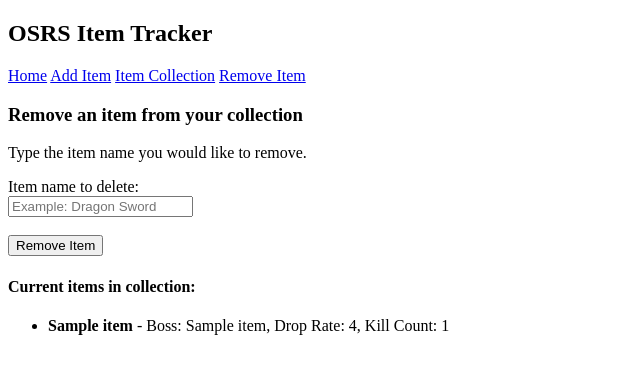
After one commit to BradleyJohnson96/PythonFlaskProject, a Flask app: template templates/removeItems.html in a window 1280 px wide. The commit adds this page. Shown: the top 374 px of the page, without its empty margins (0-640 px from the left). Run offline with Flask 3, Linux system fonts and the light colour scheme; the template is opened without the code that fills it: most values are stand-ins (such as "Sample title", 1, 10 or a date in 2020).

Commit message:
Added remove item feature

```diff
--- a/main.py
+++ b/main.py
@@ -1,4 +1,4 @@
-from flask import Flask, render_template, request, session, flash
+from flask import Flask, render_template, request, session, flash, redirect
 from flask_session import Session
 import os
 
@@ -44,11 +44,27 @@ def itemInput():
         session["items"][item_name] = {'boss_name': boss_name, 'drop_rate': drop_rate, 'kill_count': kill_count, 'img':file.filename}
 
     flash(f"{item_name} has been added!!")
-    return render_template('itemDisplay.html', items=session.get("items", {}), file_location="/static/images")
+    return render_template('itemDisplay.html', items=session["items"], file_location="/static/images")
 
 @app.route('/removeItems')
-def remove():
-    pass
+def removeItemsForm():
+    items = session.get('items', {})
+    return render_template('removeItems.html', items=items)
+
+@app.route('/removeItems', methods=['POST'])
+def removeItems():
+    items = session.get('items', {})
+    item_name = request.form.get('item_name')
+
+    if item_name and item_name in items:
+        items.pop(item_name)
+        session['items'] = items
+        session.modified = True
+        flash(f"{item_name} has been removed!!")
+    else:
+        flash('No item was removed. Please type an item from the list.')
+
+    return render_template('removeItems.html', items=items)
 
 if __name__ == "__main__":
     app.run(host='0.0.0.0')
--- a/templates/index.html
+++ b/templates/index.html
@@ -12,6 +12,7 @@
     <a href="/">Home</a>
     <a href="/addItem">Add Item</a>
     <a href="/itemDisplay">Item Collection</a>
+    <a href="/removeItems">Remove Item</a>
 
     {% with messages = get_flashed_messages() %}
     {% if messages %}
--- /dev/null
+++ b/templates/removeItems.html
@@ -0,0 +1,26 @@
+{% extends 'index.html' %}
+
+{% block body %}
+<h3>Remove an item from your collection</h3>
+
+{% if items %}
+<p>Type the item name you would like to remove.</p>
+
+<form method="POST" action="/removeItems">
+    <label for="item_name">Item name to delete:</label><br>
+    <input type="text" id="item_name" name="item_name" placeholder="Example: Dragon Sword" required>
+    <br><br>
+    <input type="submit" value="Remove Item">
+</form>
+
+<h4>Current items in collection:</h4>
+<ul>
+    {% for name, item in items.items() %}
+    <li><strong>{{ name }}</strong> - Boss: {{ item.boss_name }}, Drop Rate: {{ item.drop_rate }}, Kill Count: {{
+        item.kill_count }}</li>
+    {% endfor %}
+</ul>
+{% else %}
+<p>Add an item first before removing!</p>
+{% endif %}
+{% endblock %}
```
